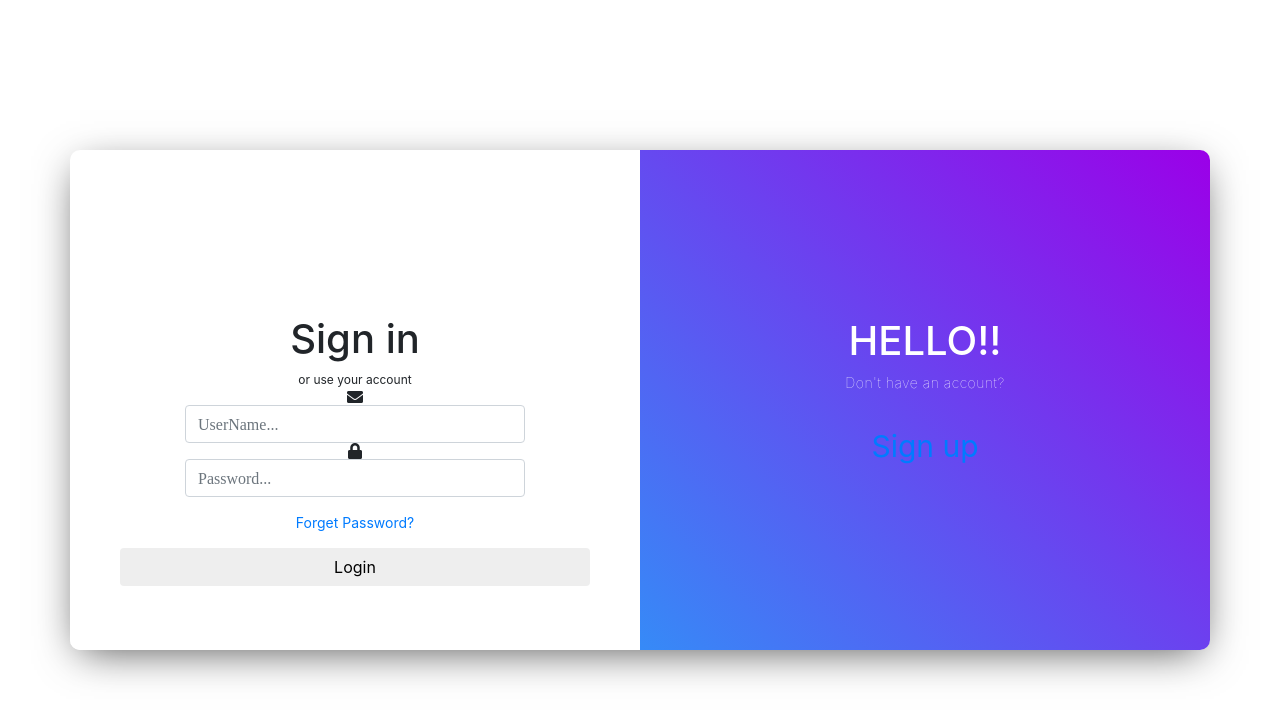
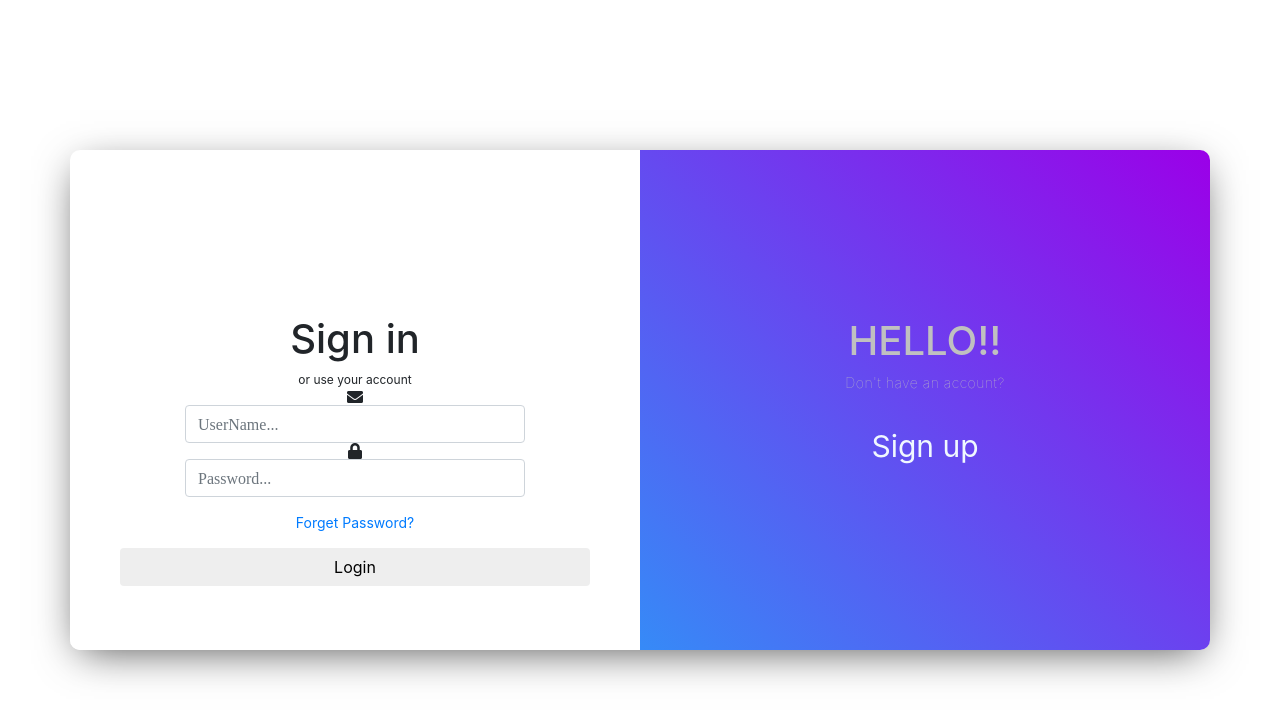
Before and after one commit to subin123khanal/Library, a Django app: page /login/ in a window 1280 px wide. Shown: the top 720 px of the page. Run offline with Django 3.2, Linux system fonts and the light colour scheme; parts of the project's set-up code (start-up, migrations or seed data) failed here and were passed over; some libraries are stand-ins or nearby versions.

Commit message:
Color change in Login Page

```diff
--- a/3D Objects/library_management_system/templates/login.html
+++ b/3D Objects/library_management_system/templates/login.html
@@ -329,7 +329,6 @@ input {
 	width: 50%;
 	transform: translateX(0);
 	transition: transform 0.6s ease-in-out;
-	color: White;
 }
 
 .Overlay-left {
@@ -386,7 +385,7 @@ input {
                      <div class="Overlay-Panel Overlay-right">
                          <h1>HELLO!!</h1>
                          <p>Don't have an account?</p>
-                         <a class="ghost" id="SignUp"  href="{% url 'register' %}" style="font-size: 30px ">Sign up</a>
+                         <a class="ghost" id="SignUp"  href="{% url 'register' %}" style="font-size: 30px; color: aliceblue;">Sign up</a>
                      </div>
 
                  </div>
```
